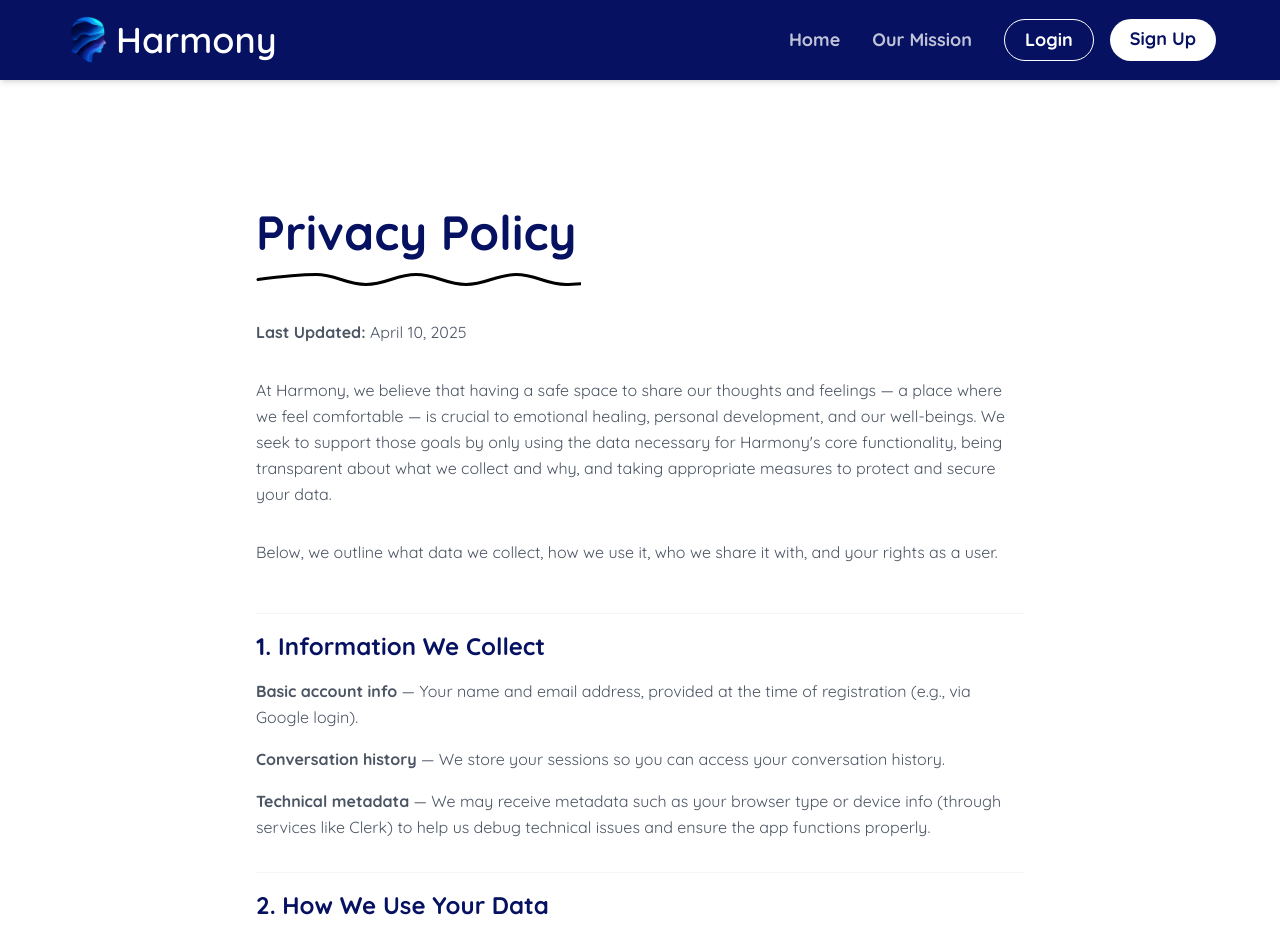
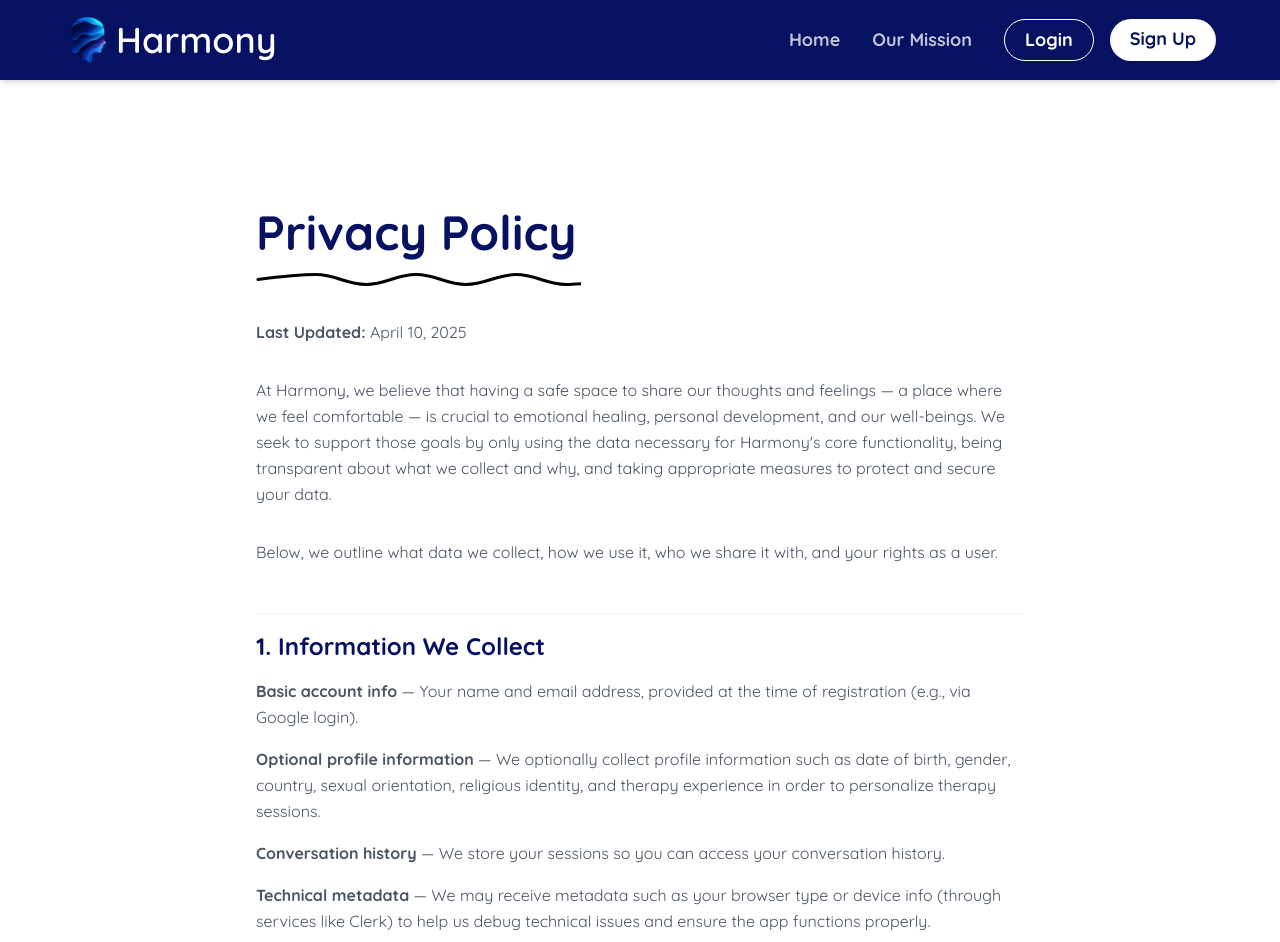
Before and after one commit to noah-jacksonn/harmony-landing-page, a Next.js app: page /privacy in a window 1280 px wide. Shown: the top 942 px of the page. Built offline with nearby package versions, Linux system fonts and the light colour scheme.

Commit message:
added profile information in privacy policy

```diff
--- a/app/privacy/page.tsx
+++ b/app/privacy/page.tsx
@@ -55,6 +55,13 @@ export default function PrivacyPage() {
             <strong>Basic account info</strong> — Your name and email address,
             provided at the time of registration (e.g., via Google login).
           </p>
+          <p className="text-base text-harmony-light-gray leading-relaxed mb-4">
+            <strong>Optional profile information</strong> — We optionally
+            collect profile information such as date of birth, gender, country,
+            sexual orientation, religious identity, and therapy experience in
+            order to personalize therapy sessions.
+          </p>
+
           <p className="text-base text-harmony-light-gray leading-relaxed mb-4">
             <strong>Conversation history</strong> — We store your sessions so
             you can access your conversation history.
```
